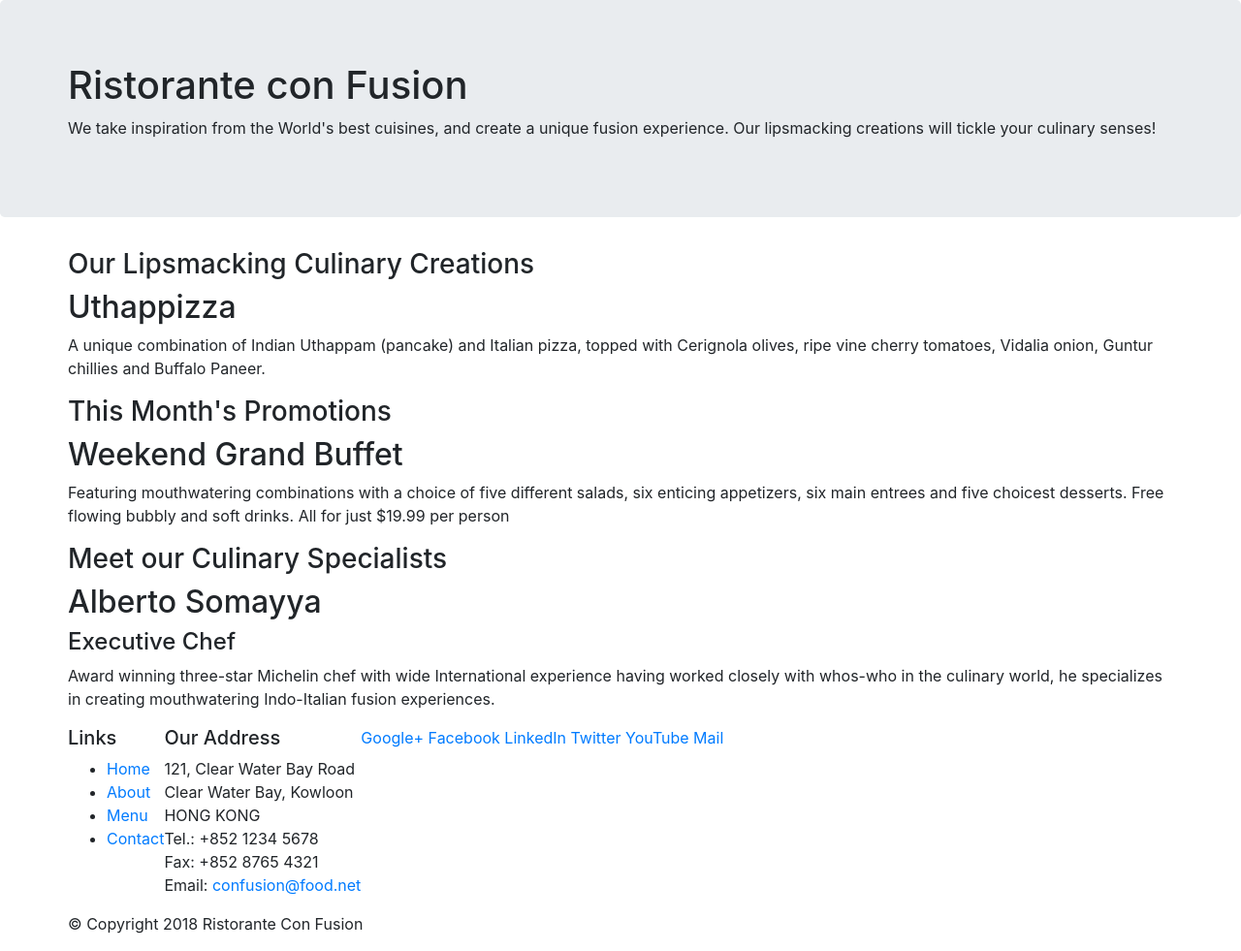
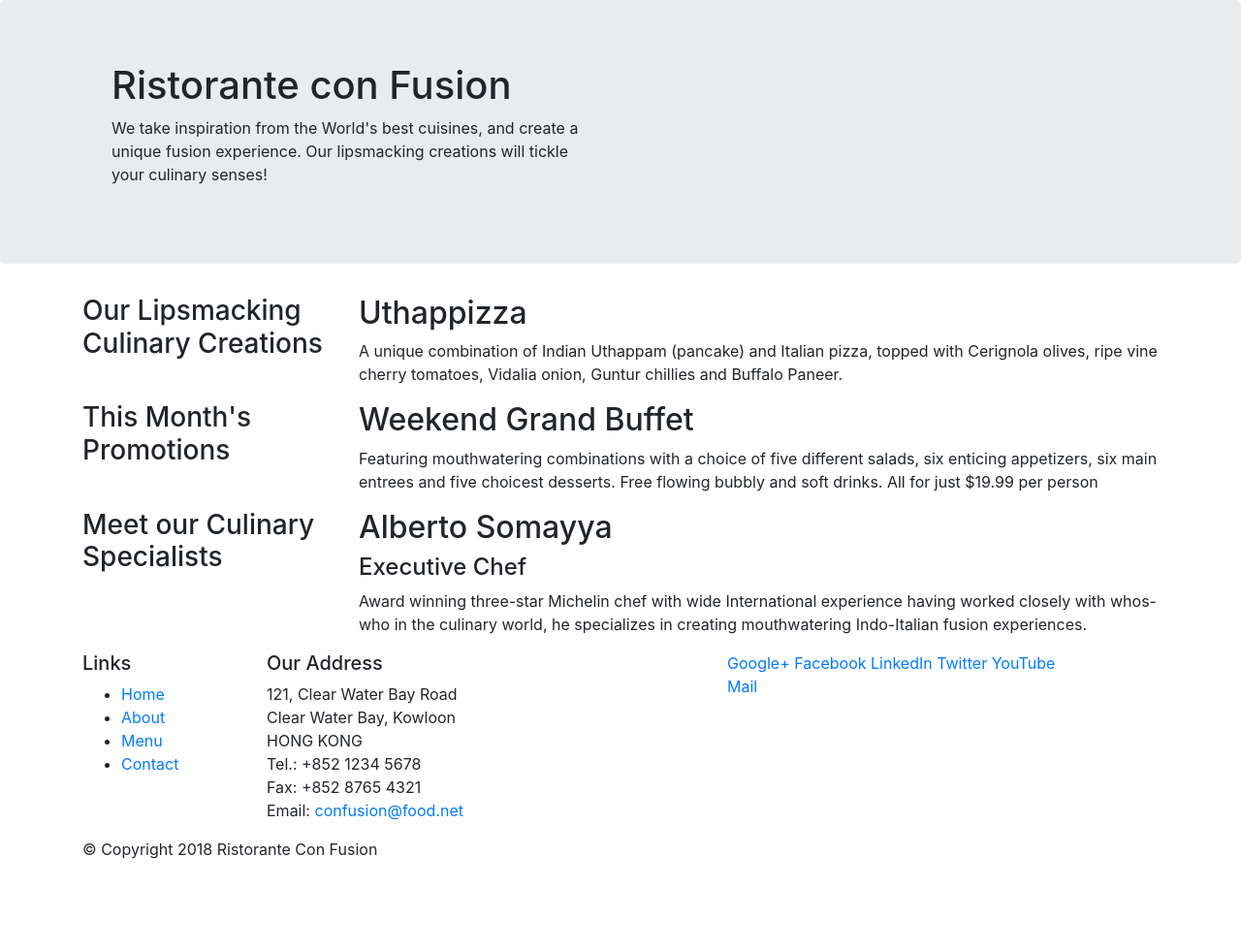
Before and after one commit to PalomaLozano/conFusion, a website: page index.html in a window 1280 px wide. Shown: the whole page at 97% size. After the commit the page ends 904 px from the top, so only its background shows below. Drawn offline with nearby package versions, Linux system fonts and the light colour scheme.

Commit message:
added columns with grid system

```diff
--- a/index.html
+++ b/index.html
@@ -14,8 +14,8 @@
 
     <header class="jumbotron">
         <div class="container">
-            <div class="row">
-                <div>
+            <div class="col-12 col-sm-6">
+                <div class="col-12 col-sm">
                     <h1>Ristorante con Fusion</h1>
                     <p>We take inspiration from the World's best cuisines, and create a unique fusion experience. Our lipsmacking creations will tickle your culinary senses!</p>
                 </div>
@@ -27,10 +27,10 @@
 
     <div class="container">
         <div class="row">
-            <div>
+            <div class="col-12 col-sm-4 col-md-3">
                 <h3>Our Lipsmacking Culinary Creations</h3>
             </div>
-            <div>
+            <div  class="col col-sm col-md" >
                 <h2>Uthappizza</h2>
                 <p>A unique combination of Indian Uthappam (pancake) and Italian pizza, topped with Cerignola olives, ripe vine cherry tomatoes, Vidalia onion, Guntur chillies and Buffalo Paneer.</p>
             </div>
@@ -38,20 +38,20 @@
 
 
         <div class="row">
-            <div>
+            <div class="col-12 col-sm-4 col-md-3">
                 <h3>This Month's Promotions</h3>
             </div>
-            <div>
+            <div  class="col col-sm col-md" >
                 <h2>Weekend Grand Buffet</h2>
                 <p>Featuring mouthwatering combinations with a choice of five different salads, six enticing appetizers, six main entrees and five choicest desserts. Free flowing bubbly and soft drinks. All for just $19.99 per person </p>
             </div>
         </div>
 
         <div class="row">
-            <div>
+            <div class="col-12 col-sm-4 col-md-3">
                 <h3>Meet our Culinary Specialists</h3>
             </div>
-            <div>
+            <div  class="col col-sm col-md">
                 <h2>Alberto Somayya</h2>
                 <h4>Executive Chef</h4>
                 <p>Award winning three-star Michelin chef with wide International experience having worked closely with whos-who in the culinary world, he specializes in creating mouthwatering Indo-Italian fusion experiences. </p>
@@ -62,7 +62,7 @@
     <footer>
         <div class="container">
             <div class="row">
-                <div>
+                <div class="col-4 col-sm-2">
                     <h5>Links</h5>
                     <ul>
                         <li><a href="#">Home</a></li>
@@ -71,7 +71,7 @@
                         <li><a href="#">Contact</a></li>
                     </ul>
                 </div>
-                <div>
+                <div  class="col-7 col-sm-5">
                     <h5>Our Address</h5>
                     <address>
 		              121, Clear Water Bay Road<br>
@@ -82,7 +82,7 @@
 		              Email: <a href="mailto:confusion@food.net">confusion@food.net</a>
 		           </address>
                 </div>
-                <div>
+                <div class="col-12 col-sm-4">
                     <div>
                         <a href="http://google.com/+">Google+</a>
                         <a href="http://www.facebook.com/profile.php?id=">Facebook</a>
@@ -94,7 +94,7 @@
                 </div>
            </div>
            <div class="row">
-                <div >
+                <div class="col-auto">
                     <p>© Copyright 2018 Ristorante Con Fusion</p>
                 </div>
            </div>
```
